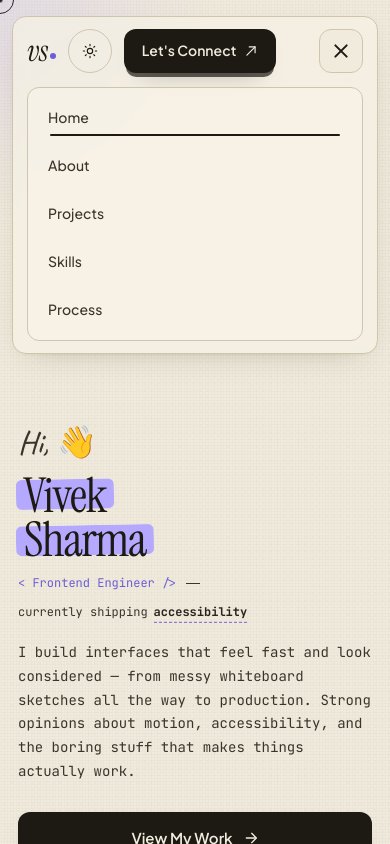
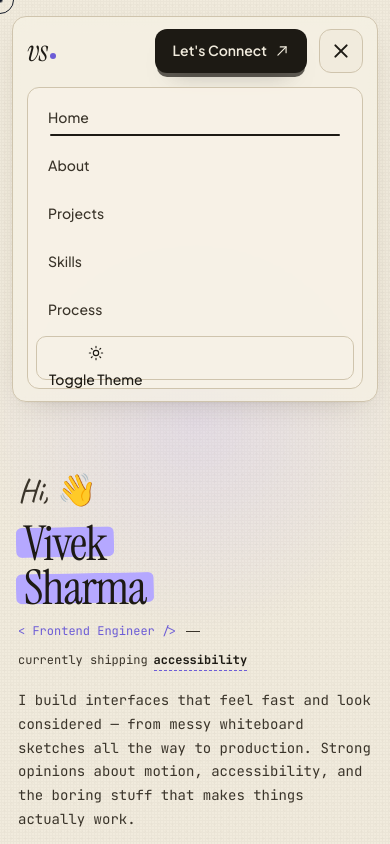
Before and after one commit to KEX-03/Portfolio-V2, a React (Vite) app: page / in a window 390 px wide. Both pictures are taken after a click on the button 341 px from the left and 51 px from the top of the page. Shown: the top 844 px of the page. Built offline with nearby package versions, Linux system fonts and the light colour scheme.

Commit message:
fix(responsive): restore desktop/tablet animations and process arrows while keeping mobile-only flicker safeguards

```diff
--- a/src/hooks/usePortfolioInteractions.ts
+++ b/src/hooks/usePortfolioInteractions.ts
@@ -6,7 +6,6 @@ const IST_FORMATTER = new Intl.DateTimeFormat("en-IN", { hour: "2-digit", minute
 
 export function usePortfolioInteractions() {
   useEffect(() => {
-    const isCoarsePointer = window.matchMedia("(pointer: coarse)").matches;
     const isMobileLayout = () => window.matchMedia("(max-width: 980px)").matches;
     const cursor = document.querySelector(".cursor") as HTMLElement | null;
     const dot = document.querySelector(".cursor-dot") as HTMLElement | null;
@@ -46,7 +45,7 @@ export function usePortfolioInteractions() {
     const magneticTargets = [...document.querySelectorAll("[data-magnet]")] as HTMLElement[];
     const magneticMoveHandlers = new Map<HTMLElement, (e: MouseEvent) => void>();
     const magneticLeaveHandlers = new Map<HTMLElement, () => void>();
-    if (!isCoarsePointer) {
+    if (!isMobileLayout()) {
       magneticTargets.forEach((el) => {
       const onMove = (e: MouseEvent) => {
         const r = el.getBoundingClientRect();
@@ -87,7 +86,7 @@ export function usePortfolioInteractions() {
     const placeArrows = () => {
       document.querySelectorAll(".arrow-svg").forEach((el) => el.remove());
       if (!stepsParent) return;
-      if (isMobileLayout() || isCoarsePointer) return;
+      if (isMobileLayout()) return;
       const steps = [...stepsParent.querySelectorAll(".step")] as HTMLElement[];
       if (steps.length < 2) return;
       const pr = stepsParent.getBoundingClientRect();
@@ -105,7 +104,7 @@ export function usePortfolioInteractions() {
     };
     let io: IntersectionObserver | null = null;
     const processSection = document.getElementById("process");
-    if (processSection && !isMobileLayout() && !isCoarsePointer) {
+    if (processSection && !isMobileLayout()) {
       io = new IntersectionObserver((entries) => {
         entries.forEach((entry) => {
           if (entry.isIntersecting) {
@@ -140,7 +139,7 @@ export function usePortfolioInteractions() {
         }
       } else konamiIndex = 0;
     };
-    if (!isCoarsePointer) {
+    if (!isMobileLayout()) {
       document.addEventListener("mousemove", onMouseMove);
       document.addEventListener("mousedown", onMouseDown);
       document.addEventListener("mouseup", onMouseUp);
@@ -150,7 +149,7 @@ export function usePortfolioInteractions() {
     window.addEventListener("resize", placeArrows);
     document.addEventListener("keydown", onKeyDownKonami);
     themeBtn?.addEventListener("click", onThemeToggle);
-    if (!isCoarsePointer) {
+    if (!isMobileLayout()) {
       hoverTargets.forEach((el) => {
         el.addEventListener("mouseenter", onMouseEnterHover);
         el.addEventListener("mouseleave", onMouseLeaveHover);
--- a/src/index.css
+++ b/src/index.css
@@ -403,6 +403,19 @@ body::after {
   transform: rotate(180deg);
 }
 
+.menu-theme-btn {
+  gap: 8px;
+  padding: 8px 12px;
+  border-radius: 10px;
+}
+
+.menu-theme-btn span {
+  display: none;
+  font-family: var(--sans);
+  font-weight: 500;
+  font-size: 14px;
+}
+
 .cta-dark {
   display: inline-flex;
   align-items: center;
@@ -1651,27 +1664,6 @@ footer .now .blip {
   .cursor-dot {
     display: none;
   }
-
-  .nav {
-    backdrop-filter: none;
-  }
-
-  .project,
-  .project .shot {
-    transform: none !important;
-    transition: box-shadow 0.2s ease;
-  }
-
-  .project:hover .meta .open {
-    transform: none;
-  }
-
-  .wave-emoji,
-  .spark,
-  .badge-circ,
-  .arrow-svg.show path {
-    animation: none !important;
-  }
 }
 
 @media (max-width: 980px) {
@@ -1789,7 +1781,7 @@ footer .now .blip {
 
   .menu-toggle {
     display: inline-flex;
-    margin-left: auto;
+    margin-left: 0;
     order: 5;
     width: 44px;
     height: 44px;
@@ -1808,13 +1800,9 @@ footer .now .blip {
     order: 1;
   }
 
-  .theme-btn {
-    order: 2;
-  }
-
   .cta-dark {
     order: 3;
-    margin-left: 0;
+    margin-left: auto;
   }
 
   .menu-toggle span {
@@ -1857,6 +1845,17 @@ footer .now .blip {
   .nav a.link {
     width: 100%;
     justify-content: flex-start;
+  }
+
+  .nav ul .menu-theme-btn {
+    width: 100%;
+    min-height: 44px;
+    justify-content: flex-start;
+    border-radius: 10px;
+  }
+
+  .nav ul .menu-theme-btn span {
+    display: inline;
   }
 
   .status {
--- a/src/sections/HeroSection.tsx
+++ b/src/sections/HeroSection.tsx
@@ -125,16 +125,19 @@ export function HeroSection() {
               </a>
             </li>
           ))}
+          <li>
+            <button className="theme-btn menu-theme-btn" id="themeBtn" aria-label="Toggle theme" data-cursor="hover" onClick={() => setIsMenuOpen(false)}>
+              <svg id="themeIcon" width="16" height="16" viewBox="0 0 24 24" fill="none" stroke="currentColor" strokeWidth="1.7" strokeLinecap="round" strokeLinejoin="round">
+                <circle cx="12" cy="12" r="4" />
+                <path d="M12 2v2M12 20v2M4.93 4.93l1.41 1.41M17.66 17.66l1.41 1.41M2 12h2M20 12h2M4.93 19.07l1.41-1.41M17.66 6.34l1.41-1.41" />
+              </svg>
+              <span>Toggle Theme</span>
+            </button>
+          </li>
         </ul>
         <span className="status" id="status">
           <span className="pulse" /> Available · <span id="clock">--:--</span> IST
         </span>
-        <button className="theme-btn" id="themeBtn" aria-label="Toggle theme" data-cursor="hover">
-          <svg id="themeIcon" width="16" height="16" viewBox="0 0 24 24" fill="none" stroke="currentColor" strokeWidth="1.7" strokeLinecap="round" strokeLinejoin="round">
-            <circle cx="12" cy="12" r="4" />
-            <path d="M12 2v2M12 20v2M4.93 4.93l1.41 1.41M17.66 17.66l1.41 1.41M2 12h2M20 12h2M4.93 19.07l1.41-1.41M17.66 6.34l1.41-1.41" />
-          </svg>
-        </button>
         <a className="cta-dark" href="#connect" data-magnet data-cursor="hover">
           Let's Connect
           <svg width="14" height="14" viewBox="0 0 24 24" fill="none" stroke="currentColor" strokeWidth="2" strokeLinecap="round" strokeLinejoin="round">
--- a/src/sections/ProjectsSection.tsx
+++ b/src/sections/ProjectsSection.tsx
@@ -351,7 +351,7 @@ export function ProjectsSection() {
           ))}
         </div>
       </div>
-      <div className="carousel-hint">↺ drag, scroll, or use arrow keys — it loops</div>
+      <div className="carousel-hint">↺ drag, scroll, or use arrow keys</div>
     </>
   );
 }
```
